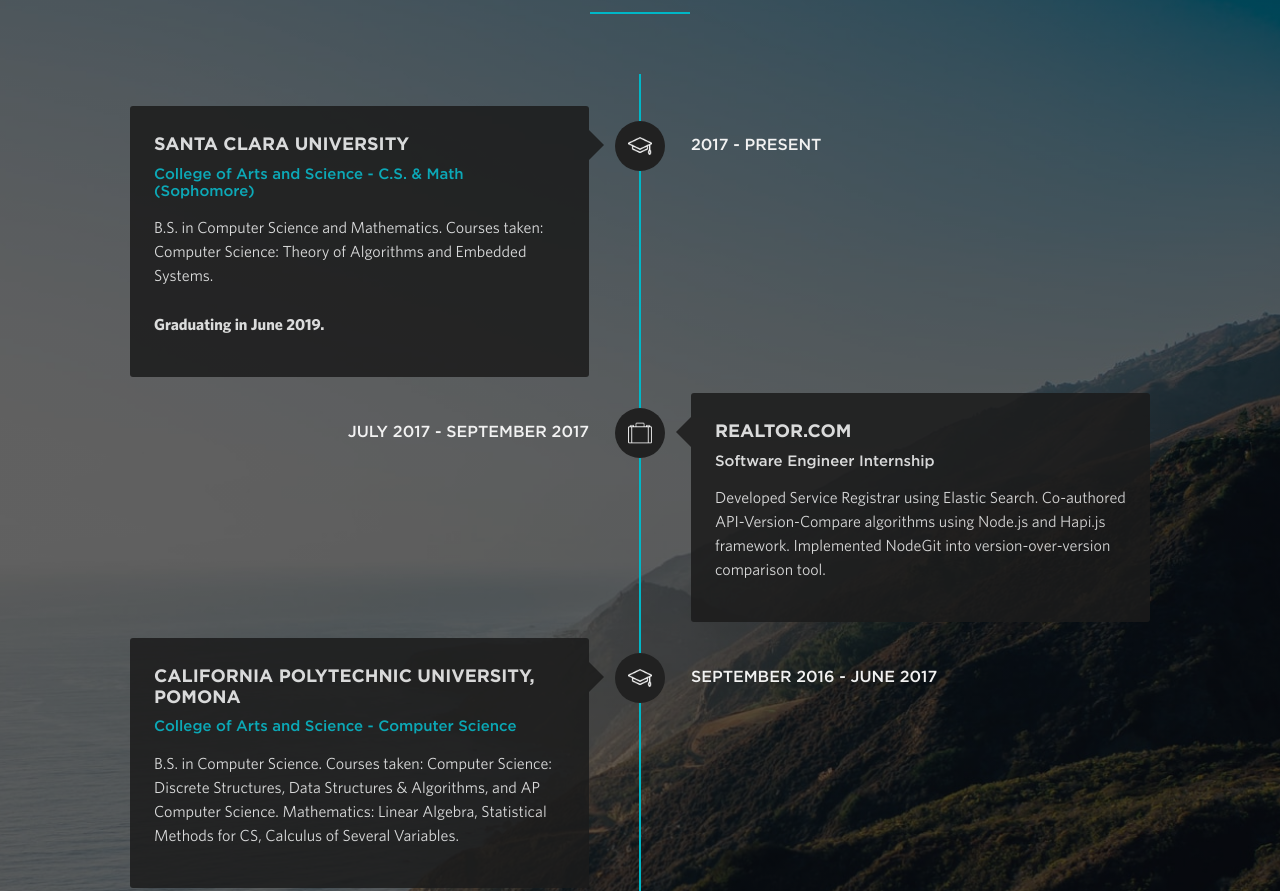
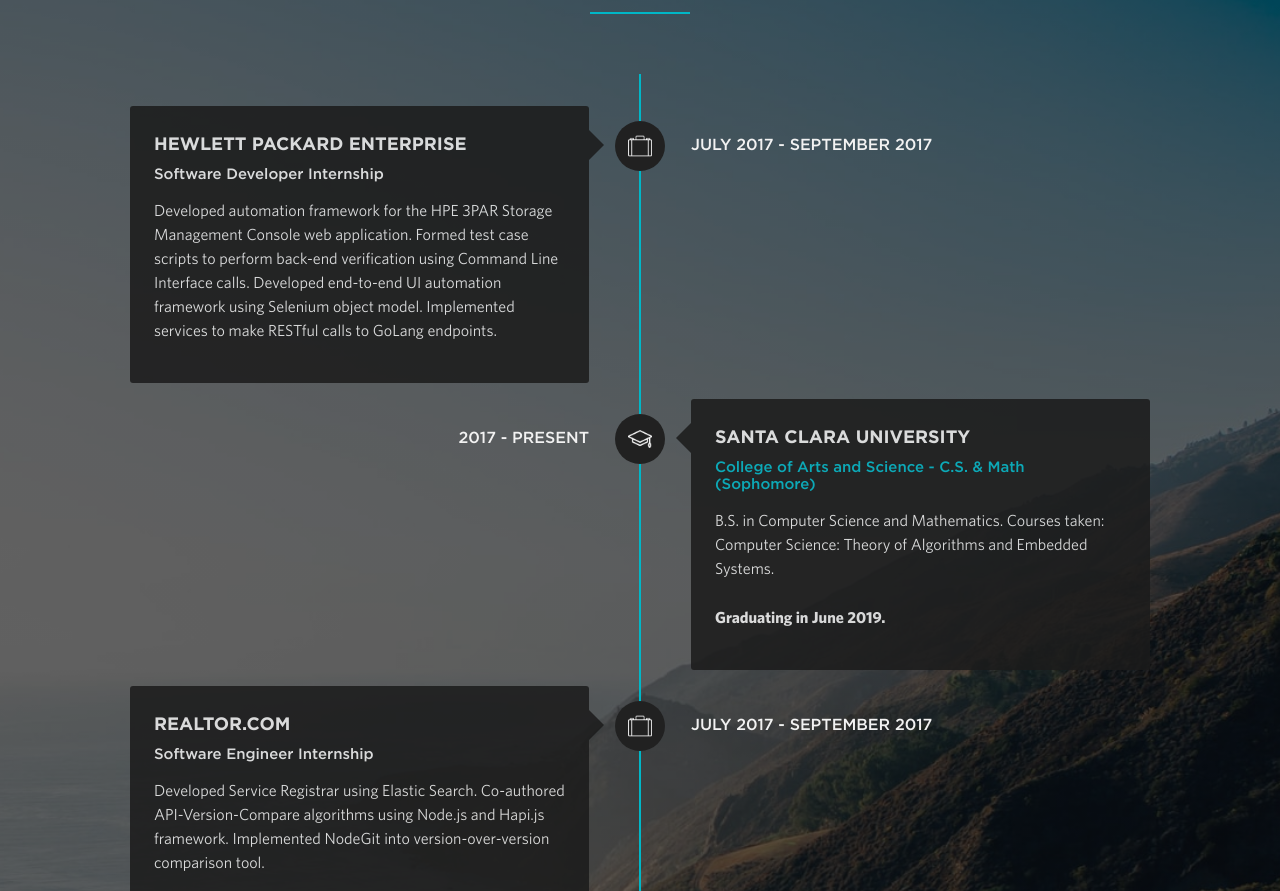
Before and after one commit to AbhayVarshney/abhayvarshney.github.io, a website: page index.html in a window 1280 px wide. Shown: the part 3380-4271 px from the top of the page. Drawn offline with nearby package versions, Linux system fonts and the light colour scheme; a script that the page names is missing.

Commit message:
adding new internship changes

```diff
--- a/index.html
+++ b/index.html
@@ -200,6 +200,20 @@
                     <div id="timeline">
                         <div class="timeline-block">
                             <div class="timeline-content">
+                                <h2 class="position"><a href="http://www.realtor.com/" target="_blank">Hewlett Packard Enterprise </a></h2>
+                                <h3 class="company">Software Developer Internship</h3>
+                                <p class="job-desc">
+                                    Developed automation framework for the HPE 3PAR Storage Management Console web application. Formed test case scripts to perform back-end verification using Command Line Interface calls.
+                                    Developed end-to-end UI automation framework using Selenium object model. Implemented services to make RESTful calls to GoLang endpoints.
+                                </p>
+                            </div>
+                            <div class="timeline-img">
+                                <div class="sprite industry"></div>
+                            </div>
+                            <span class="date">July 2017 - September 2017</span>
+                        </div>
+                        <div class="timeline-block">
+                            <div class="timeline-content">
                                 <h2 class="position">Santa Clara University</h2>
                                 <h3 class="company"><a href="https://www.scu.edu/mathcs/" target="_blank"> College of Arts and Science - C.S. & Math (Sophomore)</a></h3>
                                 <p class="job-desc">B.S. in Computer Science and Mathematics. Courses taken: Computer Science: Theory of Algorithms and Embedded Systems. <br/><br/> <strong> Graduating in June 2019.</strong></p>
```
Also changed, not shown: 1 other file.
